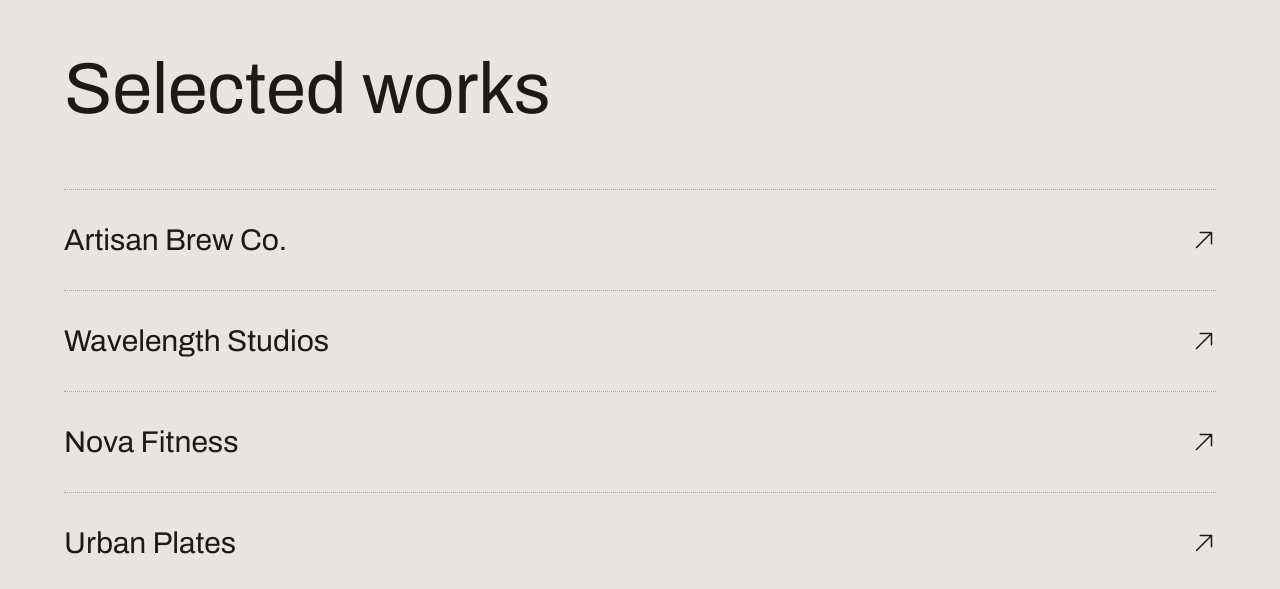
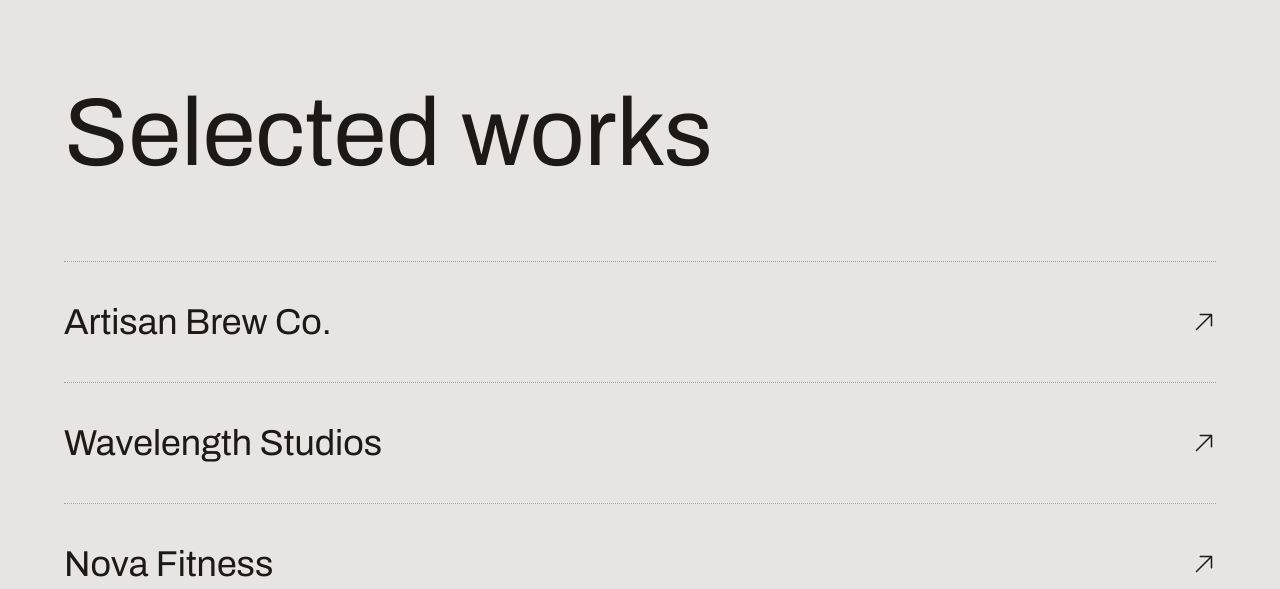
Before and after one commit to in27sung/portfolio, a Next.js app: page / in a window 1280 px wide. Shown: the part 1851-2440 px from the top of the page. Built offline with nearby package versions, Linux system fonts and the light colour scheme.

Commit message:
Enhance Intro and Projects sections with large screen typography and spacing

```diff
--- a/src/sections/Intro.tsx
+++ b/src/sections/Intro.tsx
@@ -2,7 +2,7 @@
 
 const Intro: FC = () => {
   return <section className="py-24 md:py-32 lg:py-40 mt-12 md:mt-16 lg:mt-20">
-    <div className="container">
+    <div className="container max-w-screen-xl">
       <h2 className="text-4xl md:text-7xl lg:text-8xl lg:w-[80%]">
         Building beautiful websites with clean code and thoughtful design to help your business grow and stand out online
       </h2>
--- a/src/sections/Projects.tsx
+++ b/src/sections/Projects.tsx
@@ -31,15 +31,15 @@
 ];
 
 const Projects: FC = () => {
-  return <section className="py-24 md:py-32">
+  return <section className="py-24 md:py-32 lg:py-40">
     <div className="container">
-      <h2 className="text-4xl md:text-7xl">Selected works</h2>
-      <div className="mt-10 md:mt-16">
+      <h2 className="text-4xl md:text-7xl lg:text-8xl">Selected works</h2>
+      <div className="mt-10 md:mt-16 lg:mt-20">
         {projects.map(({ name, image }) => (
           <a
             href="#"
             key={name}
-            className="border-t last:border-b border-stone-400 border-dotted py-6 md:py-8 flex flex-col">
+            className="border-t last:border-b border-stone-400 border-dotted py-6 md:py-8 lg:py-10 flex flex-col">
             <div className="">
               <div className="aspect-video md:hidden">
                 <Image
@@ -48,7 +48,7 @@
                   className="size-full object-cover" />
               </div>
               <div className="mt-8 md:mt-0 flex justify-between items-center">
-                <h3 className="text-2xl md:text-3xl">{name}</h3>
+                <h3 className="text-2xl md:text-3xl lg:text-4xl">{name}</h3>
                 <svg
                   xmlns="http://www.w3.org/2000/svg"
                   fill="none"
```
